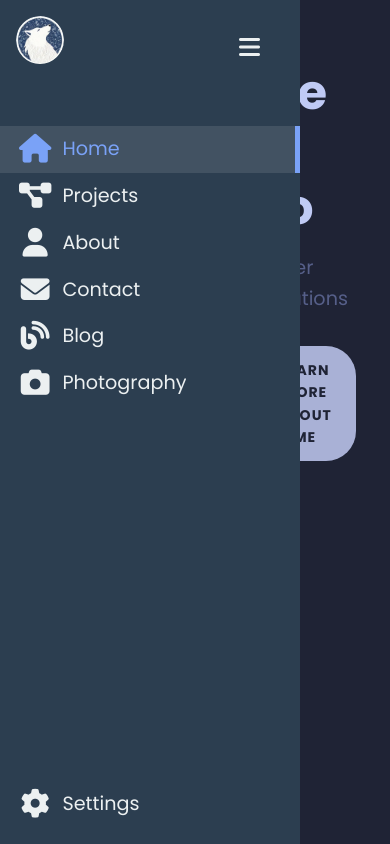
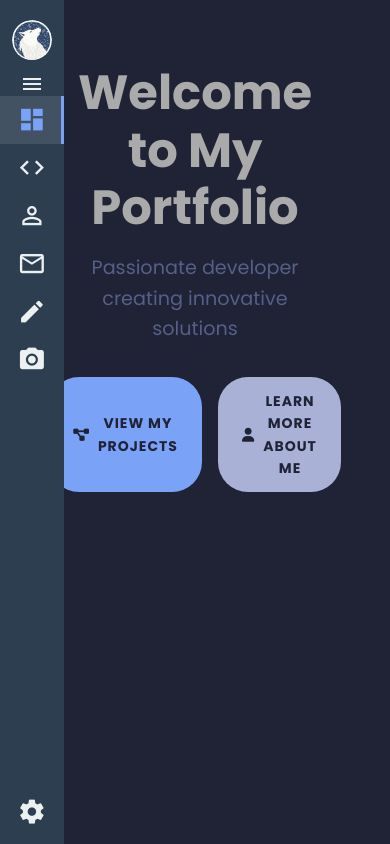
Before and after one commit to haq0/ark, a Vue app: page / in a window 390 px wide. Built offline with nearby package versions, Linux system fonts and the light colour scheme.

Commit message:
some sidebar shit

```diff
--- a/index.html
+++ b/index.html
@@ -8,6 +8,7 @@
     <link rel="preconnect" href="https://fonts.gstatic.com" crossorigin>
     <link href="https://fonts.googleapis.com/css2?family=Poppins:wght@300;400;500;600;700&display=swap" rel="stylesheet">
     <link rel="stylesheet" href="https://cdnjs.cloudflare.com/ajax/libs/font-awesome/6.1.1/css/all.min.css">
+    <link href="https://fonts.googleapis.com/icon?family=Material+Icons" rel="stylesheet">
     <title>haquire.dev</title>
     <style>
       /* Add this style block */
--- a/package.json
+++ b/package.json
@@ -8,7 +8,8 @@
     "vite": "^5.4.8",
     "cheerio": "^1.0.0",
     "axios": "^1.7.7",
-    "highlight.js": "^11.10.0"
+    "highlight.js": "^11.10.0",
+    "pinia": "^2.2.4"
   },
   "scripts": {
     "build": "vite build"
--- a/src/App.vue
+++ b/src/App.vue
@@ -1,6 +1,6 @@
 <template>
-  <div class="app" :class="[currentTheme, { 'sidebar-closed': !isSidebarOpen }]">
-    <Sidebar @toggle-sidebar="toggleSidebar" :is-open="isSidebarOpen" />
+  <div class="app" :class="[currentTheme, { 'sidebar-open': sidebarStore.isOpen }]">
+    <Sidebar />
     <div class="content-wrapper">
       <div class="content">
         <router-view v-slot="{ Component }">
@@ -10,18 +10,16 @@
         </router-view>
       </div>
     </div>
-    <div v-if="isMobile && !isSidebarOpen" class="mobile-menu-toggle" @click="toggleSidebar">
-      <i class="fas fa-bars"></i>
-    </div>
   </div>
 </template>
 
 <script setup>
 import { ref, provide, onMounted, watch } from 'vue';
+import { useSidebarStore } from './stores/sidebarStore';
 import Sidebar from "./components/Sidebar.vue";
 
+const sidebarStore = useSidebarStore();
 const currentTheme = ref(localStorage.getItem('theme') || 'dark');
-const isSidebarOpen = ref(localStorage.getItem('sidebarOpen') !== 'false');
 const isMobile = ref(false);
 
 const changeTheme = (theme) => {
@@ -30,18 +28,12 @@ const changeTheme = (theme) => {
   document.body.className = theme;
 };
 
-const toggleSidebar = () => {
-  isSidebarOpen.value = !isSidebarOpen.value;
-  localStorage.setItem('sidebarOpen', isSidebarOpen.value);
-};
-
 const checkMobile = () => {
   isMobile.value = window.innerWidth <= 768;
 };
 
 provide('currentTheme', currentTheme);
 provide('changeTheme', changeTheme);
-provide('isSidebarOpen', isSidebarOpen);
 
 onMounted(() => {
   document.body.className = currentTheme.value;
@@ -57,6 +49,7 @@ watch(currentTheme, (newTheme) => {
 <style lang="scss">
 :root {
   --sidebar-width: 300px;
+  --sidebar-collapsed-width: calc(2rem + 32px);
   --sidebar-bg: #2c3e50;
   --sidebar-color: #ecf0f1;
   --card-bg: #f0f0f0;
@@ -80,7 +73,7 @@ watch(currentTheme, (newTheme) => {
   --dark: #c0caf5;
   --dark-alt: #a9b1d6;
   --light: #1f2335;
-  --card-bg: #1e1e2e; /* Updated dark mode card background color */
+  --card-bg: #1e1e2e;
   --text-primary: #fff;
   --text-secondary: #aaa;
 }
@@ -106,24 +99,26 @@ body {
 .app {
   display: flex;
   min-height: 100vh;
+  background-color: var(--light);
 }
 
 .content-wrapper {
   flex: 1;
+  margin-left: var(--sidebar-collapsed-width);
+  width: calc(100% - var(--sidebar-collapsed-width));
   transition: margin-left 0.3s ease-in-out;
-  margin-left: var(--sidebar-width);
 }
 
-.sidebar-closed .content-wrapper {
-  margin-left: 0;
+.sidebar-open .content-wrapper {
+  margin-left: var(--sidebar-width);
+  width: calc(100% - var(--sidebar-width));
 }
 
 .content {
-  background: var(--light);
-  color: var(--dark);
   padding: 2rem;
   min-height: 100vh;
   overflow-y: auto;
+  background-color: var(--light);
 }
 
 main {
@@ -160,35 +155,19 @@ button {
   }
 }
 
-.mobile-menu-toggle {
-  position: fixed;
-  top: 1rem;
-  right: 1rem;
-  z-index: 1000;
-  background-color: var(--sidebar-bg);
-  color: var(--sidebar-color);
-  padding: 0.5rem;
-  border-radius: 50%;
-  font-size: 1.8rem;
-  cursor: pointer;
-  display: none;
-}
-
 @media (max-width: 768px) {
   .content-wrapper {
     margin-left: 0;
+    width: 100%;
+  }
+
+  .sidebar-open .content-wrapper {
+    margin-left: 0;
+    width: 100%;
   }
 
   body {
     font-size: 14px;
   }
-
-  .mobile-menu-toggle {
-    display: block;
-  }
-
-  .sidebar-closed .content-wrapper {
-    margin-left: 0;
-  }
 }
 </style>
--- a/src/components/Sidebar.vue
+++ b/src/components/Sidebar.vue
@@ -1,43 +1,46 @@
 <template>
-  <aside :class="{ 'is-open': isOpen, 'is-mobile': isMobile }">
+  <aside :class="{ 'is-open': sidebarStore.isOpen, 'mobile': isMobile }">
     <div class="top-section">
       <div class="logo">
         <img src="../assets/profile-picture.jpg" alt="haquire" class="profile-picture">
       </div>
-      <button class="menu-toggle" @click="toggleMenu">
-        <i class="fas fa-bars"></i>
-      </button>
+      <div class="menu-toggle-wrapper" :class="{ 'open': sidebarStore.isOpen }">
+        <button class="menu-toggle" @click="ToggleMenu">
+          <span class="material-icons">{{ sidebarStore.isOpen ? 'menu_open' : 'menu' }}</span>
+        </button>
+      </div>
     </div>
+    <h3 v-if="sidebarStore.isOpen">Menu</h3>
     <div class="menu">
       <router-link class="button" to="/" @click="closeMenuOnMobile">
-        <i class="fas fa-home"></i>
-        <span class="text">Home</span>
+        <span class="material-icons">dashboard</span>
+        <span class="text">Dashboard</span>
       </router-link>
       <router-link class="button" to="/projects" @click="closeMenuOnMobile">
-        <i class="fas fa-project-diagram"></i>
+        <span class="material-icons">code</span>
         <span class="text">Projects</span>
       </router-link>
       <router-link class="button" to="/about" @click="closeMenuOnMobile">
-        <i class="fas fa-user"></i>
+        <span class="material-icons">person_outline</span>
         <span class="text">About</span>
       </router-link>
       <router-link class="button" to="/contact" @click="closeMenuOnMobile">
-        <i class="fas fa-envelope"></i>
+        <span class="material-icons">mail_outline</span>
         <span class="text">Contact</span>
       </router-link>
       <router-link class="button" to="/blog" @click="closeMenuOnMobile">
-        <i class="fas fa-blog"></i>
+        <span class="material-icons">create</span>
         <span class="text">Blog</span>
       </router-link>
       <router-link class="button" to="/photography" @click="closeMenuOnMobile">
-        <i class="fas fa-camera"></i>
+        <span class="material-icons">photo_camera</span>
         <span class="text">Photography</span>
       </router-link>
     </div>
     <div class="flex"></div>
     <div class="menu bottom-section">
       <router-link class="button" to="/settings" @click="closeMenuOnMobile">
-        <i class="fas fa-cog"></i>
+        <span class="material-icons">settings</span>
         <span class="text">Settings</span>
       </router-link>
     </div>
@@ -46,32 +49,47 @@
 
 <script setup>
 import { ref, onMounted, onUnmounted } from 'vue';
+import { useRoute } from 'vue-router';
+import { useSidebarStore } from '../stores/sidebarStore';
 
-const props = defineProps(['isOpen']);
-const emit = defineEmits(['toggle-sidebar']);
-
+const route = useRoute();
+const sidebarStore = useSidebarStore();
 const isMobile = ref(false);
 
-const toggleMenu = () => {
-  emit('toggle-sidebar');
-};
+const ToggleMenu = () => {
+  sidebarStore.toggleSidebar();
+}
 
 const closeMenuOnMobile = () => {
   if (isMobile.value) {
-    emit('toggle-sidebar');
+    sidebarStore.setSidebarOpen(false);
   }
-};
+}
 
 const checkMobile = () => {
   isMobile.value = window.innerWidth <= 768;
-};
+}
 
 const handleResize = () => {
+  const wasMobile = isMobile.value;
   checkMobile();
-};
+
+  if (!isMobile.value && wasMobile) {
+    // Transitioning from mobile to desktop
+    if (!wasClosedByUser.value) {
+      is_open.value = true;
+      localStorage.setItem('is_open', 'true');
+    }
+  } else if (isMobile.value && !wasMobile) {
+    // Transitioning from desktop to mobile
+    is_open.value = false;
+    localStorage.setItem('is_open', 'false');
+  }
+}
 
 onMounted(() => {
   checkMobile();
+  handleResize();
   window.addEventListener('resize', handleResize);
 });
 
@@ -84,155 +102,127 @@ onUnmounted(() => {
 aside {
   display: flex;
   flex-direction: column;
-  width: var(--sidebar-width);
+  width: var(--sidebar-collapsed-width);
   min-height: 100vh;
-  padding: 1rem;
+  padding: 0.5rem 0;
   background-color: var(--sidebar-bg);
   color: var(--sidebar-color);
-  transition: 0.3s ease-in-out;
+  transition: width 0.3s ease-in-out;
   position: fixed;
   top: 0;
   left: 0;
   bottom: 0;
   z-index: 100;
-  transform: translateX(0); // Remove the initial transform
-
-  &.is-open {
-    transform: translateX(0);
-  }
-
-  &.is-mobile {
-    transform: translateX(-100%);
-    width: 100%;
-
-    &.is-open {
-      transform: translateX(0);
-    }
-  }
-
-  &:not(.is-open) {
-    width: 70px; // Set a fixed width of 70px when closed
-  }
+  overflow: hidden;
 
   &.is-open {
     width: var(--sidebar-width);
   }
 
   .top-section {
-    display: flex;
-    flex-direction: column;
-    align-items: center;
-    margin-bottom: 2rem; // Increased from 1rem to 2rem
     position: relative;
+    height: 5rem;
+    margin-bottom: 0.5rem;
   }
 
   .logo {
-    margin-bottom: 0.5rem; // Reduced from 1rem to 0.5rem
+    width: 2.5rem;
+    height: 2.5rem;
+    overflow: hidden;
+    border-radius: 50%;
+    position: absolute;
+    top: 0.75rem;
+    left: calc((var(--sidebar-collapsed-width) - 2.5rem) / 2);
+    z-index: 2;
+
     .profile-picture {
-      width: 3rem;
-      height: 3rem;
-      border-radius: 50%;
+      width: 100%;
+      height: 100%;
       object-fit: cover;
+      object-position: center;
     }
+  }
+
+  .menu-toggle-wrapper {
+    position: absolute;
+    top: 3.5rem;
+    left: 50%;
+    transform: translateX(-50%);
+    z-index: 1;
+    transition: all 0.3s ease-in-out;
   }
 
   .menu-toggle {
     font-size: 1.5rem;
     color: var(--sidebar-color);
-    transition: 0.2s ease-out;
     background: none;
     border: none;
     cursor: pointer;
-    padding: 0.5rem;
-    position: absolute;
-    top: calc(100% - 0.5rem); // Moved up slightly
-    left: 50%;
-    transform: translateX(-50%);
-
+    padding: 0.25rem;
+    display: flex;
+    align-items: center;
+    justify-content: center;
+    width: 2.5rem;
+    height: 2.5rem;
     &:hover {
       color: var(--primary);
     }
   }
 
-  &.is-open {
-    .top-section {
-      flex-direction: row;
-      justify-content: space-between;
-      align-items: center; // Changed from flex-start to center
-      padding-right: 1rem;
-    }
-
-    .menu-toggle {
-      position: static;
-      transform: none;
-    }
+  h3 {
+    color: var(--grey);
+    font-size: 0.875rem;
+    margin: 0.5rem 0;
+    text-transform: uppercase;
+    white-space: nowrap;
+    overflow: hidden;
+    padding: 0 1rem;
   }
 
   .menu {
-    margin: 0 -1rem;
-    overflow: hidden;
-    padding-top: 1rem; // Added padding to move menu items down
+    margin: 0;
 
     .button {
       display: flex;
       align-items: center;
+      justify-content: flex-start;
       text-decoration: none;
-      padding: 0.5rem 1rem;
-      transition: 0.2s ease-out;
-      white-space: nowrap;
+      padding: 0 1rem;
+      transition: background-color 0.3s ease-in-out;
+      height: 3rem;
+      overflow: hidden;
+      position: relative;
 
-      .fas, .fab {
+      .material-icons {
         font-size: 1.8rem;
         color: var(--sidebar-color);
         transition: 0.2s ease-out;
-        width: 2.4rem;
+        width: 2rem;
         text-align: center;
-        margin-right: 0.5rem;
+        flex-shrink: 0;
       }
 
       .text {
         color: var(--sidebar-color);
-        transition: 0.2s ease-out;
-        font-size: 1.2rem;
+        transition: opacity 0.3s ease-in-out;
+        font-size: 1rem;
+        white-space: nowrap;
         opacity: 0;
-        max-width: 0;
-        overflow: hidden;
-        transition: opacity 0.2s ease-out, max-width 0.2s ease-out;
+        position: absolute;
+        left: 3.5rem;
       }
 
       &:hover, &.router-link-exact-active {
         background-color: rgba(255, 255, 255, 0.1);
 
-        .fas, .fab, .text {
+        .material-icons, .text {
           color: var(--primary);
         }
       }
 
       &.router-link-exact-active {
-        border-right: 5px solid var(--primary);
+        border-right: 3px solid var(--primary);
       }
-    }
-  }
-
-  &:not(.is-open) {
-    .menu .button {
-      width: 70px; // Adjust button width to match sidebar width
-      justify-content: center;
-
-      .fas, .fab {
-        margin-right: 0;
-      }
-
-      .text {
-        display: none;
-      }
-    }
-  }
-
-  &.is-open {
-    .menu .button .text {
-      opacity: 1;
-      max-width: 200px; // Adjust this value as needed
     }
   }
 
@@ -241,32 +231,46 @@ aside {
   }
 
   .bottom-section {
-    margin-top: auto;
+    margin-top: 0.25rem;
+  }
+
+  &.is-open {
+    .menu-toggle-wrapper {
+      top: 0.75rem;
+      right: 0.5rem;
+      left: auto;
+      transform: none;
+    }
+
+    .menu .button {
+      .text {
+        opacity: 1;
+      }
+    }
   }
 }
 
-@media (max-width: 768px) {
+@media (min-width: 769px) {
   aside {
-    width: 100%;
-    transform: translateX(-100%);
-
-    &.is-open {
-      transform: translateX(0);
+    .menu-toggle {
+      font-size: 2rem;
     }
 
-    &:not(.is-open) {
-      width: 0; // Hide completely on mobile when closed
+    h3 {
+      font-size: 1rem;
     }
-  }
 
-  .menu-toggle {
-    position: fixed;
-    top: 1rem;
-    left: 1rem; // Change from right to left
-    z-index: 1000;
-    background-color: var(--sidebar-bg);
-    padding: 0.5rem;
-    border-radius: 50%;
+    .menu {
+      .button {
+        .material-icons {
+          font-size: 2rem;
+        }
+
+        .text {
+          font-size: 1.1rem;
+        }
+      }
+    }
   }
 }
 </style>
--- a/src/main.js
+++ b/src/main.js
@@ -1,9 +1,11 @@
 import { createApp } from 'vue'
+import { createPinia } from 'pinia'
 import './style.css'
 import App from './App.vue'
 import router from './router/index.js'
 import 'highlight.js/styles/atom-one-dark.css'
 
 const app = createApp(App)
+app.use(createPinia())
 app.use(router)
 app.mount('#app')
--- /dev/null
+++ b/src/stores/sidebarStore.js
@@ -0,0 +1,17 @@
+import { defineStore } from 'pinia'
+
+export const useSidebarStore = defineStore('sidebar', {
+  state: () => ({
+    isOpen: localStorage.getItem('sidebarOpen') === 'true',
+  }),
+  actions: {
+    toggleSidebar() {
+      this.isOpen = !this.isOpen
+      localStorage.setItem('sidebarOpen', this.isOpen)
+    },
+    setSidebarOpen(value) {
+      this.isOpen = value
+      localStorage.setItem('sidebarOpen', value)
+    },
+  },
+})
```
Also changed, not shown: 2 other files (tests, documents, lock files or other folders).
